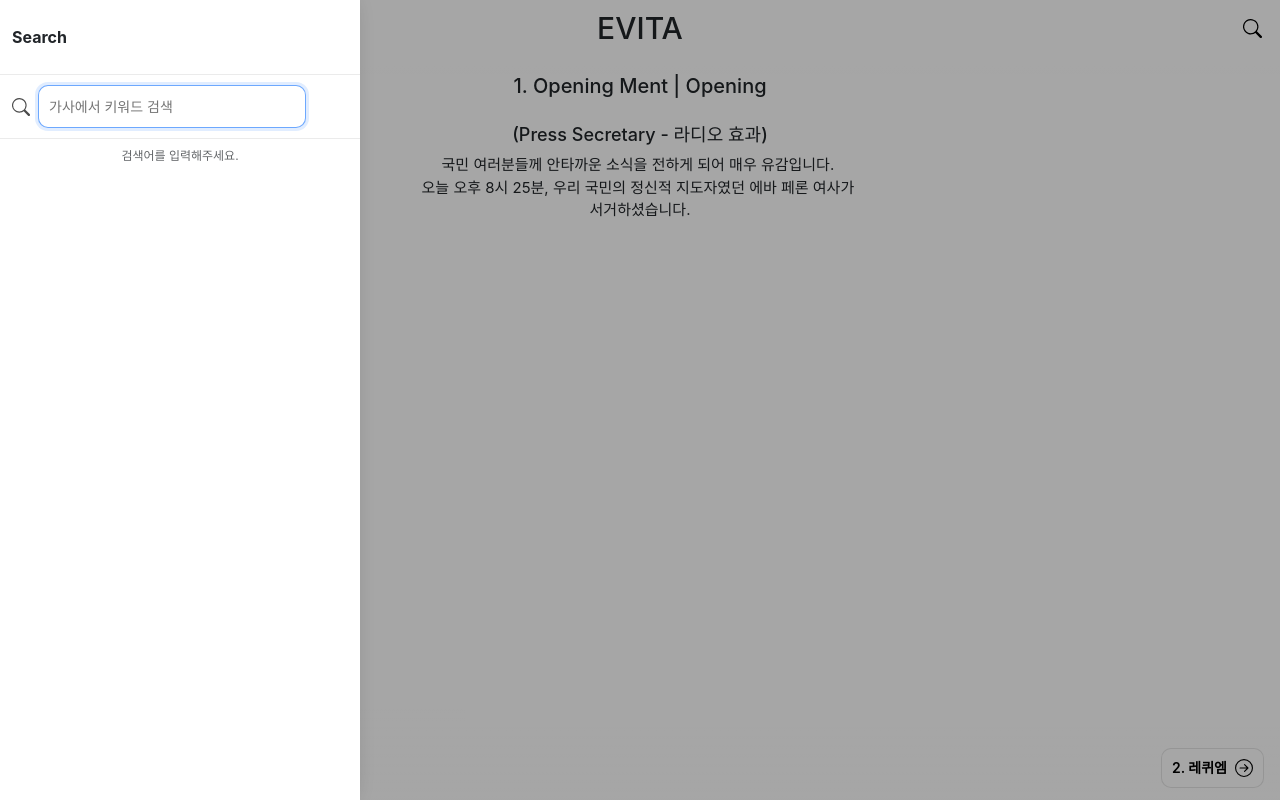
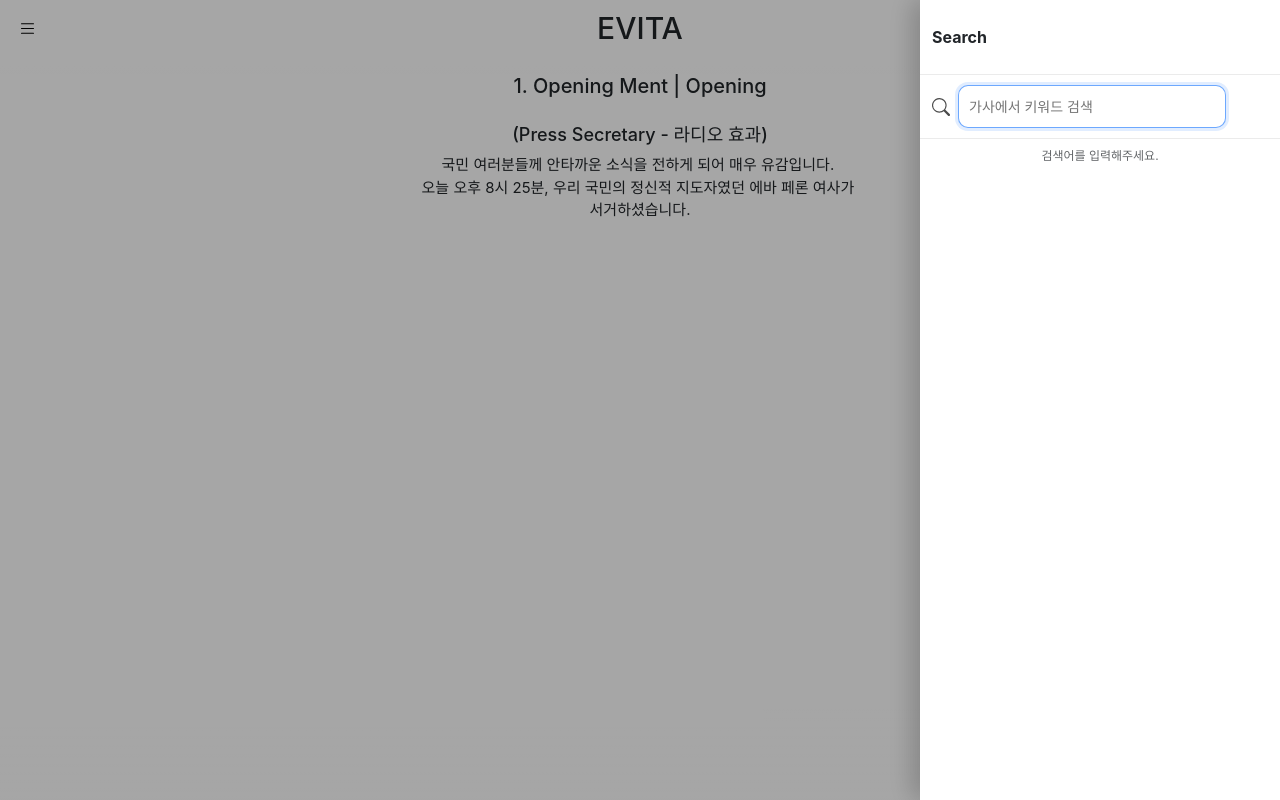
Before and after one commit to ddosang/EVITA, a React (Create React App) app: page / in a window 1280 px wide. Both pictures are taken after a click on the button 1252 px from the left and 28 px from the top of the page. Built offline with nearby package versions, Linux system fonts and the light colour scheme.

Commit message:
[STYLE] move search aside to right

```diff
--- a/src/component/LyricsSearch.css
+++ b/src/component/LyricsSearch.css
@@ -1,8 +1,8 @@
-.search-overlay {
+.trackmenu-overlay.search-overlay {
   justify-content: flex-end;
 }
 
-.search-overlay .trackmenu-sheet {
+.trackmenu-overlay.search-overlay .trackmenu-sheet {
   box-shadow: -8px 0 24px rgba(0, 0, 0, 0.2);
 }
 
```
